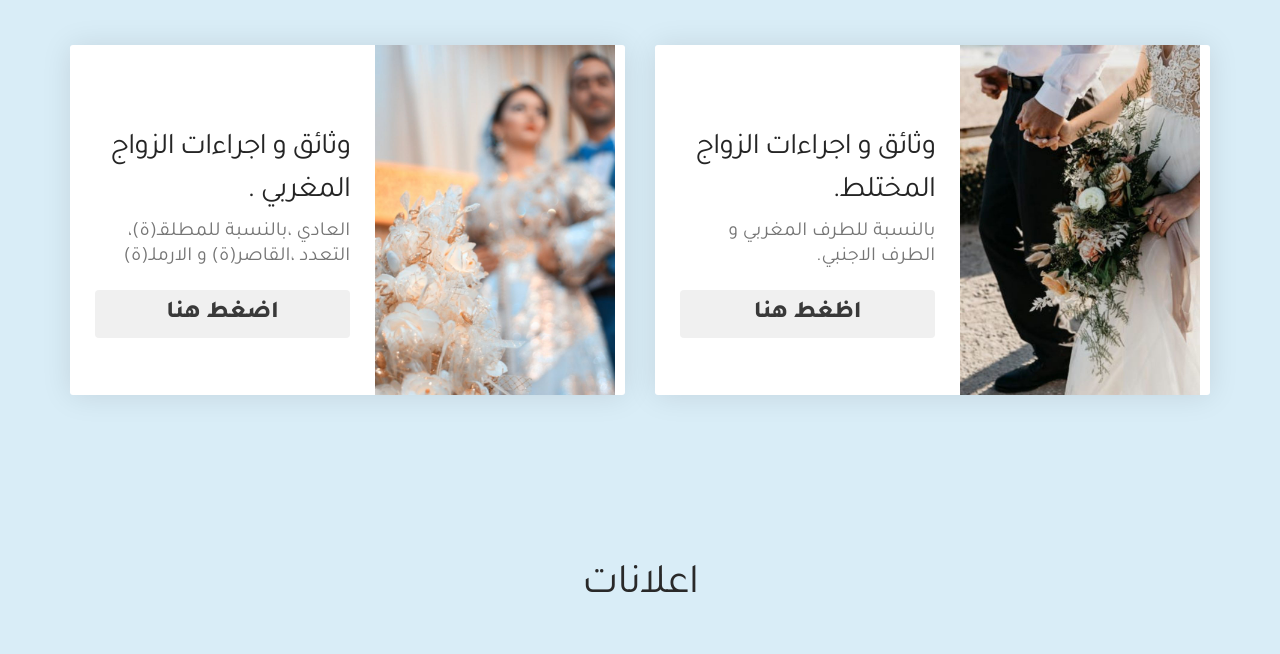
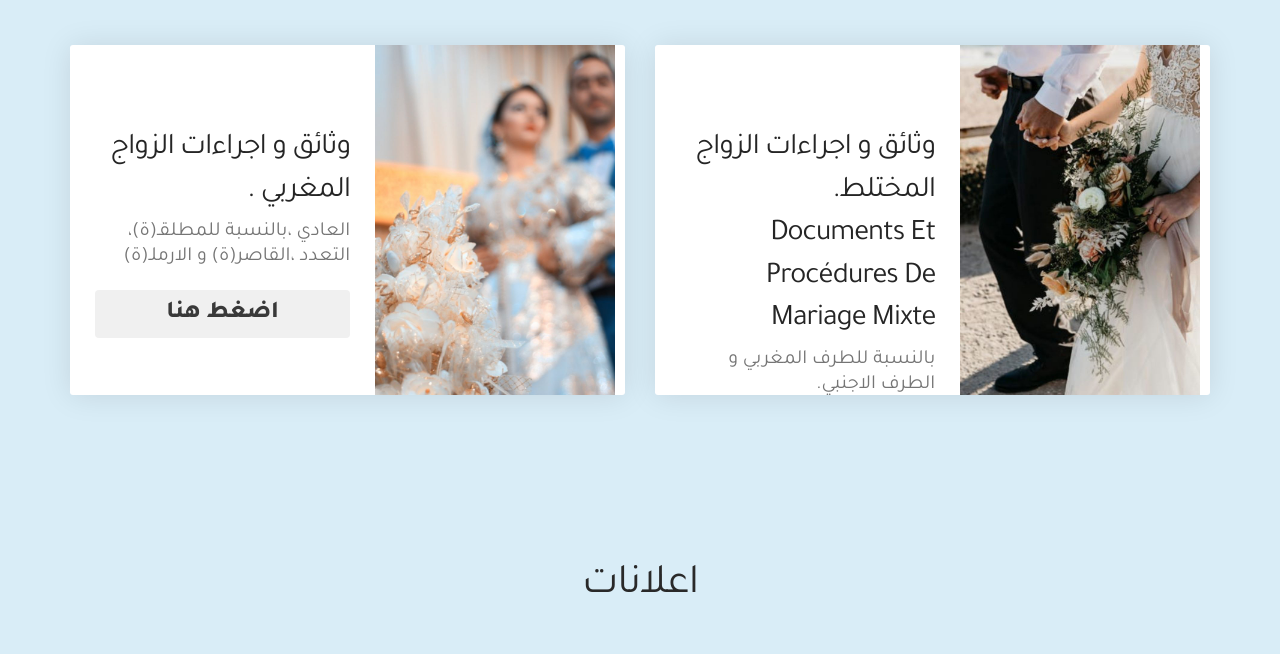
Before and after one commit to hakeemkadim/agadoll.github.io, a plain HTML site: page index.html in a window 1280 px wide. Shown: the part 1100-1754 px from the top of the page. Drawn offline with Linux system fonts and the light colour scheme.

Commit message:
Update index.html

```diff
--- a/index.html
+++ b/index.html
@@ -144,7 +144,7 @@
                                    <a href="blog-detail2.html"><img src="images/blog-image2.jpg" class="img-responsive" alt=""></a>
                               </div>
                               <div class="media-body blog-info">
-                                   <h3><a href="blog-detail2.html">وثائق و اجراءات الزواج المختلط.</a></h3>
+                                   <h3><a href="blog-detail2.html">وثائق و اجراءات الزواج المختلط.<br>Documents et procédures de mariage mixte</a></h3>
                                    <p> بالنسبة للطرف المغربي و الطرف الاجنبي.</p>
                                    <a href="blog-detail2.html" class="btn section-btn">اظغط هنا</a>
                               </div>
```
